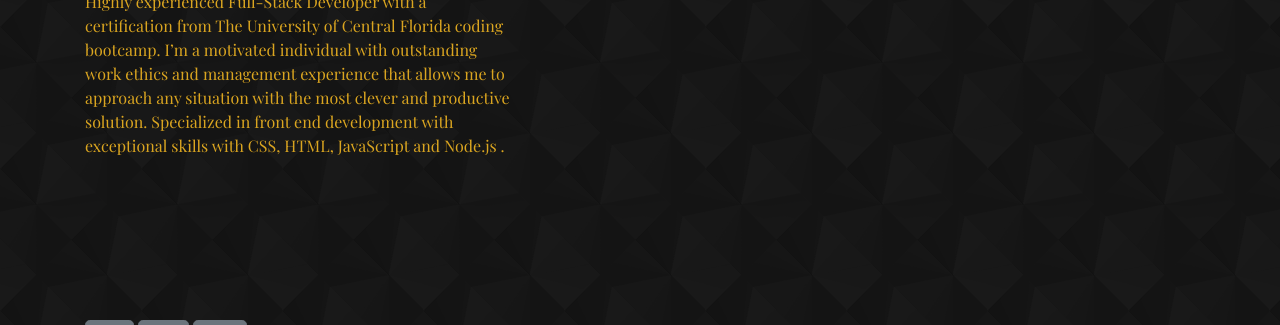
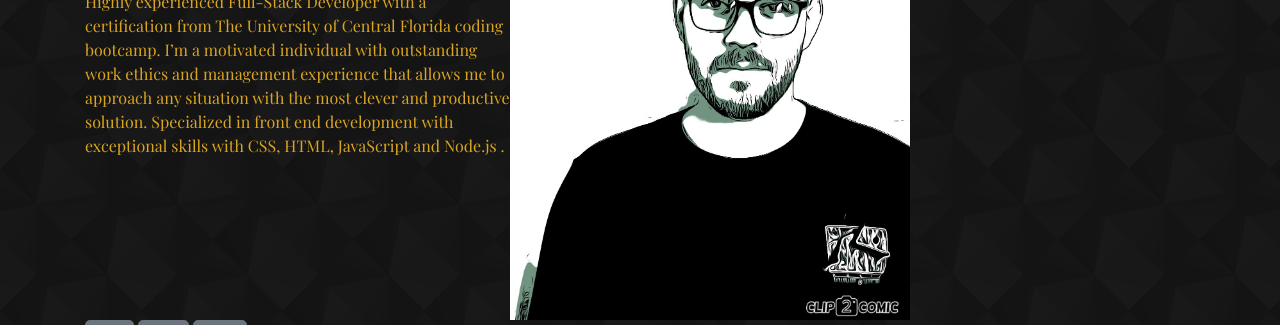
Before and after one commit to andrewrb22/AMRB-Portfolio, a plain HTML site: page index.html in a window 1280 px wide. Shown: the part 258-583 px from the top of the page. Drawn offline with nearby package versions, Linux system fonts and the light colour scheme; a web font is replaced by a local one.

Commit message:
profile pic

```diff
--- a/index.html
+++ b/index.html
@@ -39,7 +39,7 @@
             <div class="col-md-9">
                 <h1>About Me</h1>
                 <br>
-                <img src="../Responsive-Portfolio/assets/images/profile 3.jpg" alt="profile" width="400" height="400"
+                <img src="./assets/images/profile 3.jpg" alt="profile" width="400" height="400"
                     style="float: right;" style="border:5px solid black">
                 <br>
                 <h2> Experience</h2>
```
